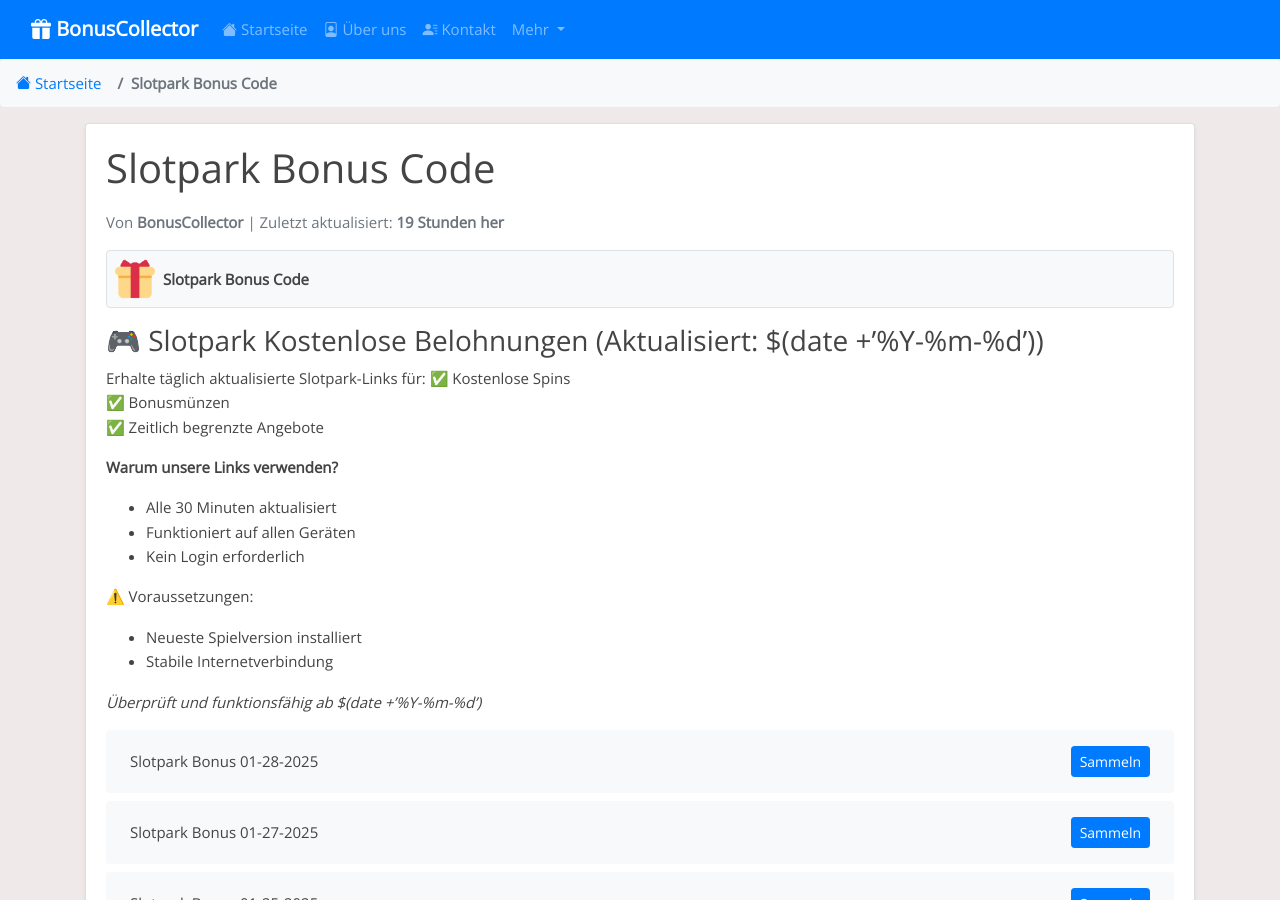
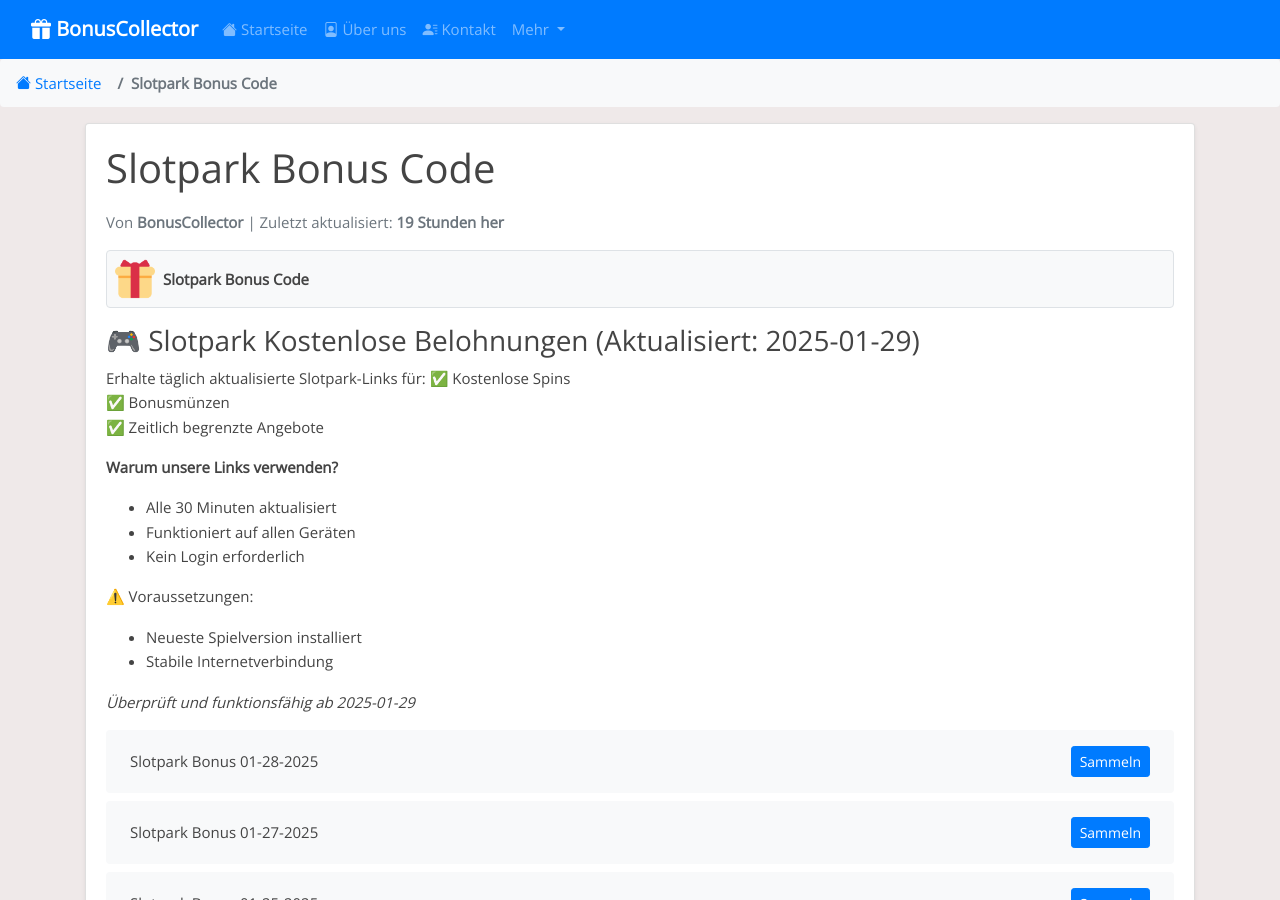
Before and after one commit to Prollad99/bs-de, a Jekyll site: the page built from _posts/2025-01-19-slotpark.md, in a window 1280 px wide and 900 px high. Built offline with Jekyll 4.4.1, drawn with Linux system fonts in a browser that asks for light colours.

Commit message:
Staged changes

```diff
--- a/_includes/slotpark_post.html
+++ b/_includes/slotpark_post.html
@@ -1,4 +1,4 @@
-### 🎮 Slotpark Kostenlose Belohnungen (Aktualisiert: $(date +'%Y-%m-%d'))
+### 🎮 Slotpark Kostenlose Belohnungen (Aktualisiert: 2025-01-29)
 
 Erhalte täglich aktualisierte Slotpark-Links für:
 ✅ Kostenlose Spins
@@ -14,4 +14,4 @@
 - Neueste Spielversion installiert
 - Stabile Internetverbindung
 
-*Überprüft und funktionsfähig ab $(date +'%Y-%m-%d')*
+*Überprüft und funktionsfähig ab 2025-01-29*
```
Also changed, not shown: _includes/slotpark_footer.html (line endings or trailing spaces).
